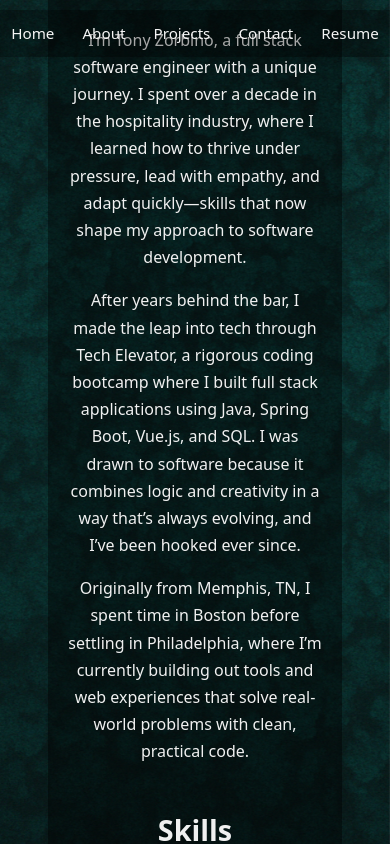
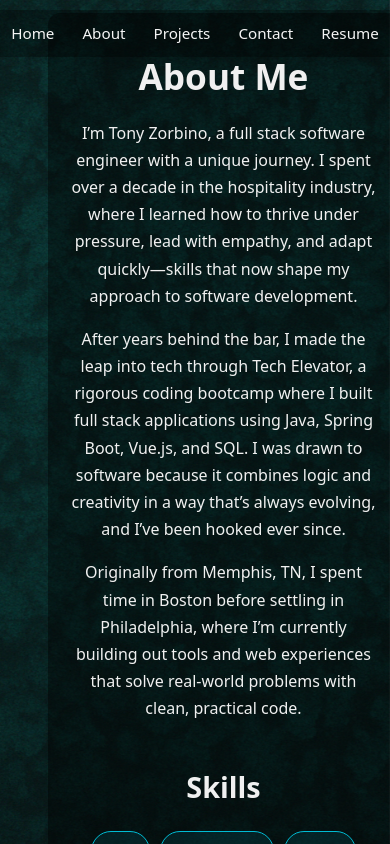
Before and after one commit to tzorbino/portfolio, a Vue app: page /about in a window 390 px wide. Built offline with nearby package versions, Linux system fonts and the light colour scheme.

Commit message:
iphone view update x4

```diff
--- a/src/views/About.vue
+++ b/src/views/About.vue
@@ -36,9 +36,10 @@
 
   <style scoped>
   .about-container {
+  width: 90vw;
   max-width: 800px;
-  margin: 120px auto 40px;
-  padding: 30px 20px;
+  margin: 140px auto 60px;
+  padding: 20px;
   color: #f0f0f0;
   background-color: rgba(0, 0, 0, 0.4);
   border-radius: 12px;
@@ -53,21 +54,23 @@ h1 {
   font-size: 2.2rem;
 }
 
-/* Skills section stays the same */
 .skills-section {
   margin-top: 40px;
 }
+
 .skills-title {
   text-align: center;
   font-size: 1.8rem;
   margin-bottom: 20px;
 }
+
 .badges {
   display: flex;
   flex-wrap: wrap;
   justify-content: center;
   gap: 10px;
 }
+
 .badge {
   background-color: rgba(0, 188, 212, 0.1);
   border: 1px solid #00bcd4;
```
